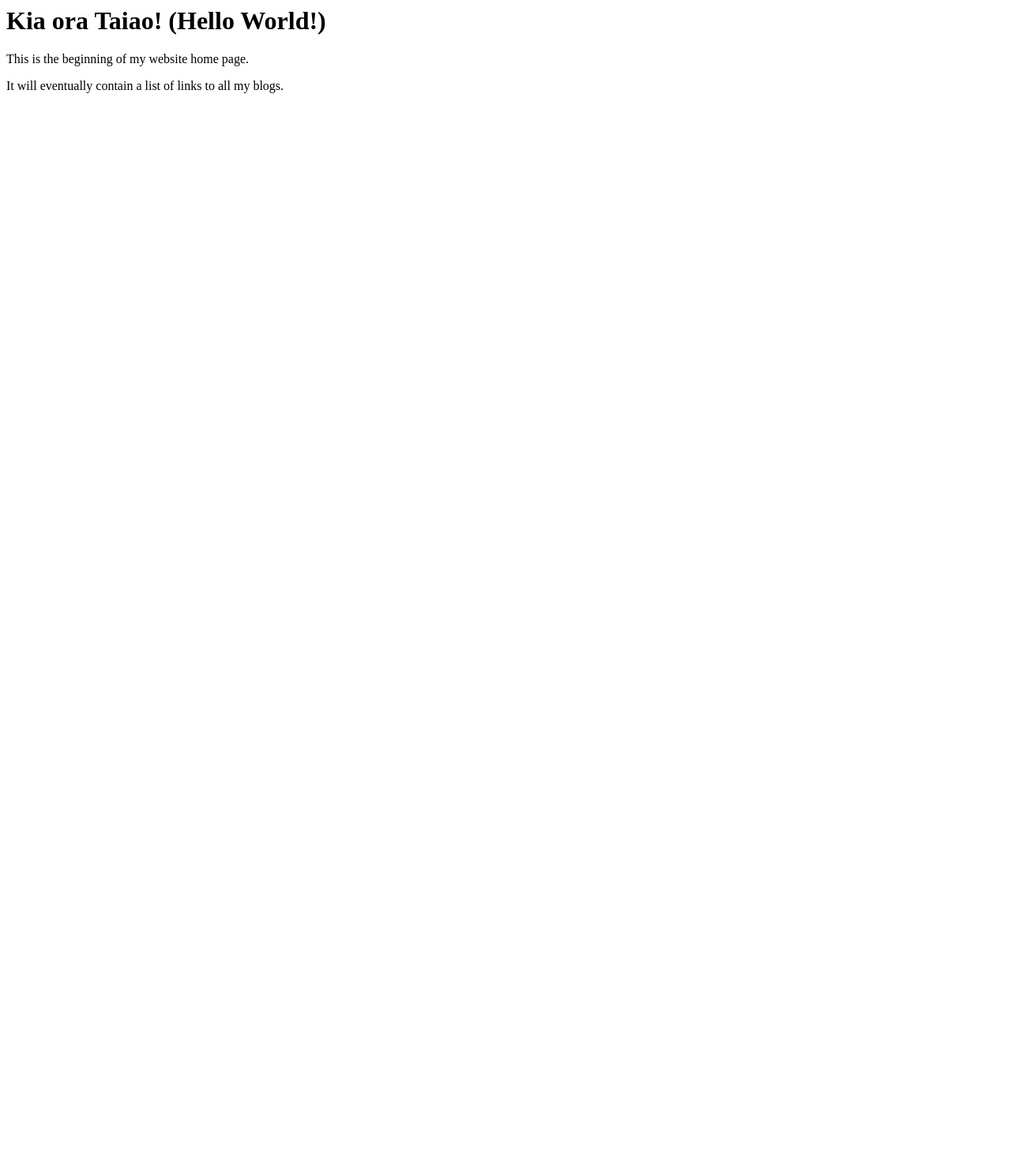
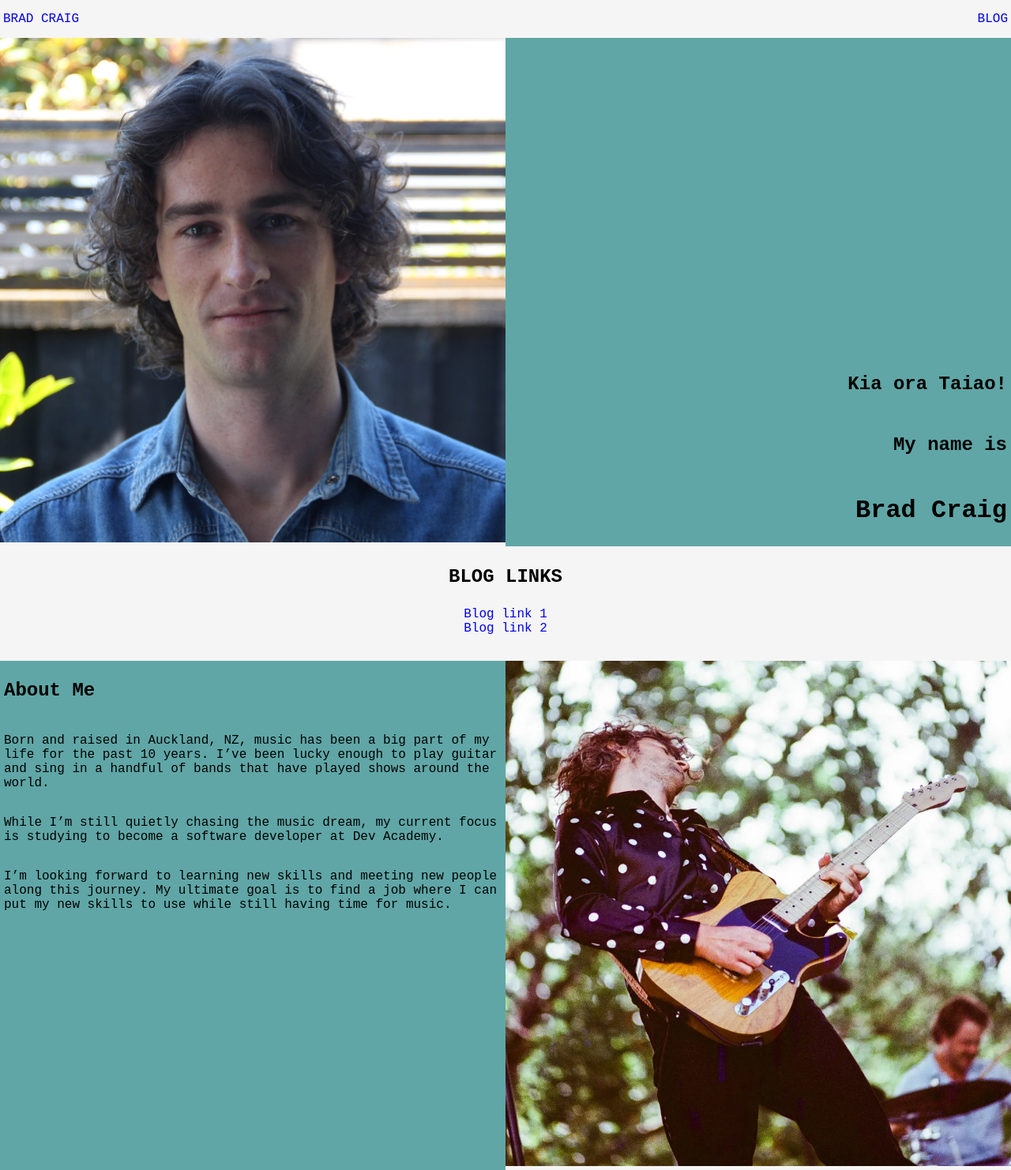
Before and after one commit to bradacraig/bradacraig.github.io, a plain HTML site: page index.html in a window 1280 px wide. Shown: the whole page at 79% size. Before the commit the page ends 800 px from the top, so only its background shows below. Drawn offline with Linux system fonts and the light colour scheme.

Commit message:
Initial commit

```diff
--- a/index.html
+++ b/index.html
@@ -1,9 +1,73 @@
-<html>
+<!DOCTYPE html>
+<html lang="en">
   <head>
-    <title>My blog</title>
+    <meta charset="UTF-8" />
+    <meta name="viewport" content="width=device-width, initial-scale=1.0" />
+    <title>Brad Craig</title>
+    <!-- Styles -->
+    <link href="styles/main.css" rel="stylesheet" type="text/css" />
+  </head>
   <body>
-    <h1>Kia ora Taiao! (Hello World!)</h1>
-    <p> This is the beginning of my website home page.</p>
-    <p> It will eventually contain a list of links to all my blogs. </p>
+    <!-- nav -->
+    <nav class="nav-bar">
+      <a href="#">BRAD CRAIG</a>
+      <a href="#">BLOG</a>
+    </nav>
+    <!-- hero section -->
+    <main>
+      <div class="padding-global">
+        <div class="container">
+          <div class="hero">
+            <div class="img-wrapper">
+              <img
+                class="hero-image"
+                src="Assets/brad-craig-profile.webp"
+                alt="picture of brad craig"
+              />
+            </div>
+            <div class="hero-content">
+              <h2>Kia ora Taiao!</h2>
+              <h2>My name is</h2>
+              <h1>Brad Craig</h1>
+            </div>
+          </div>
+          <div class="blog">
+            <h2>BLOG LINKS</h2>
+            <ul>
+              <li><a href="#">Blog link 1</a></li>
+              <li><a href="#">Blog link 2</a></li>
+            </ul>
+          </div>
+          <div class="about-me">
+            <div class="img-wrapper">
+              <img
+                class="about-me-image"
+                src="Assets/brad-craig-guitar.webp"
+                alt="picture of brad craig playing guitar"
+              />
+            </div>
+            <div class="about-me-content">
+              <h2>About Me</h2>
+              <p>
+                Born and raised in Auckland, NZ, music has been a big part of my
+                life for the past 10 years. I’ve been lucky enough to play
+                guitar and sing in a handful of bands that have played shows
+                around the world.
+              </p>
+              <p>
+                While I’m still quietly chasing the music dream, my current
+                focus is studying to become a software developer at Dev Academy.
+              </p>
+              <p>
+                I’m looking forward to learning new skills and meeting new
+                people along this journey. My ultimate goal is to find a job
+                where I can put my new skills to use while still having time for
+                music.
+              </p>
+            </div>
+          </div>
+        </div>
+      </div>
+    </main>
   </body>
 </html>
--- a/styles/main.css
+++ b/styles/main.css
@@ -0,0 +1,147 @@
+* {
+  box-sizing: border-box;
+}
+
+body {
+  background-color: whitesmoke;
+
+  font-family: 'Courier New', Courier, monospace;
+  font-size: 1rem;
+
+  margin: 0;
+}
+
+ul {
+  list-style-type: none;
+  padding: 0;
+  margin: 0;
+}
+a {
+  text-decoration: none;
+}
+
+h1,
+h2 {
+  padding: 5px;
+}
+
+p {
+  padding: 0px 5px;
+}
+
+/* nav bar */
+.nav-bar {
+  height: 3rem;
+  padding: 0.25rem;
+  display: flex;
+  flex-direction: row;
+  justify-content: space-between;
+  align-items: center;
+}
+/* spacing */
+
+.padding-global {
+  margin: auto auto;
+  /* padding: 5% 5% 0 5%; */
+}
+
+.container {
+  margin: auto auto;
+  width: 100%;
+  /* max-width: 80rem; */
+}
+
+/* hero section */
+
+.hero {
+  width: 100%;
+  margin: 0 auto;
+  display: flex;
+  flex-direction: column;
+}
+
+.img-wrapper {
+  /* border: solid 2px red; */
+  width: 100%;
+  margin: 0 auto;
+}
+
+.hero-image {
+  width: 100%;
+  /* height: 100%; */
+  margin: 0;
+  padding: 0;
+}
+
+.hero-content {
+  /* border: solid 2px red; */
+  background-color: #60a6a6;
+  width: 100%;
+
+  display: flex;
+  flex-direction: column;
+  justify-content: flex-end; /* Align content to the bottom */
+  align-items: flex-end; /* Align items to the right */
+}
+
+/* about me section */
+
+.about-me {
+  width: 100%;
+  margin: 0 auto;
+  display: flex;
+  flex-direction: column;
+}
+
+.about-me-image {
+  width: 100%;
+  margin: 0;
+}
+
+.about-me-content {
+  /* border: solid 2px red; */
+  background-color: #60a6a6;
+  width: 100%;
+  display: flex;
+  flex-direction: column;
+  justify-content: left; /* Align content to the bottom */
+  align-items: flex-start; /* Align items to the left */
+}
+
+.about-me-content p {
+  word-wrap: break-word; /* Allow long words to break and wrap onto the next line */
+  overflow-wrap: break-word; /* Handle overflow by breaking words */
+  max-width: 100%; /* Limit the width of the text to prevent overflow */
+}
+
+/* blog section */
+
+.blog {
+  width: 100%;
+  margin: 0 auto 2rem auto;
+  display: flex;
+  flex-direction: column;
+  align-items: center;
+}
+
+@media only screen and (min-width: 500px) {
+  /* .container {
+    margin: auto;
+  } */
+
+  .hero {
+    flex-direction: row;
+    margin: auto;
+  }
+
+  .about-me {
+    flex-direction: row-reverse;
+    margin: auto;
+  }
+
+  .img-wrapper,
+  .hero-content,
+  .about-me-content {
+    width: 50%; /* Adjust width as needed for equal distribution */
+  }
+}
```
Also changed, not shown: Assets/brad-craig-guitar.webp (added), Assets/brad-craig-profile.webp (added), 1 other file.
